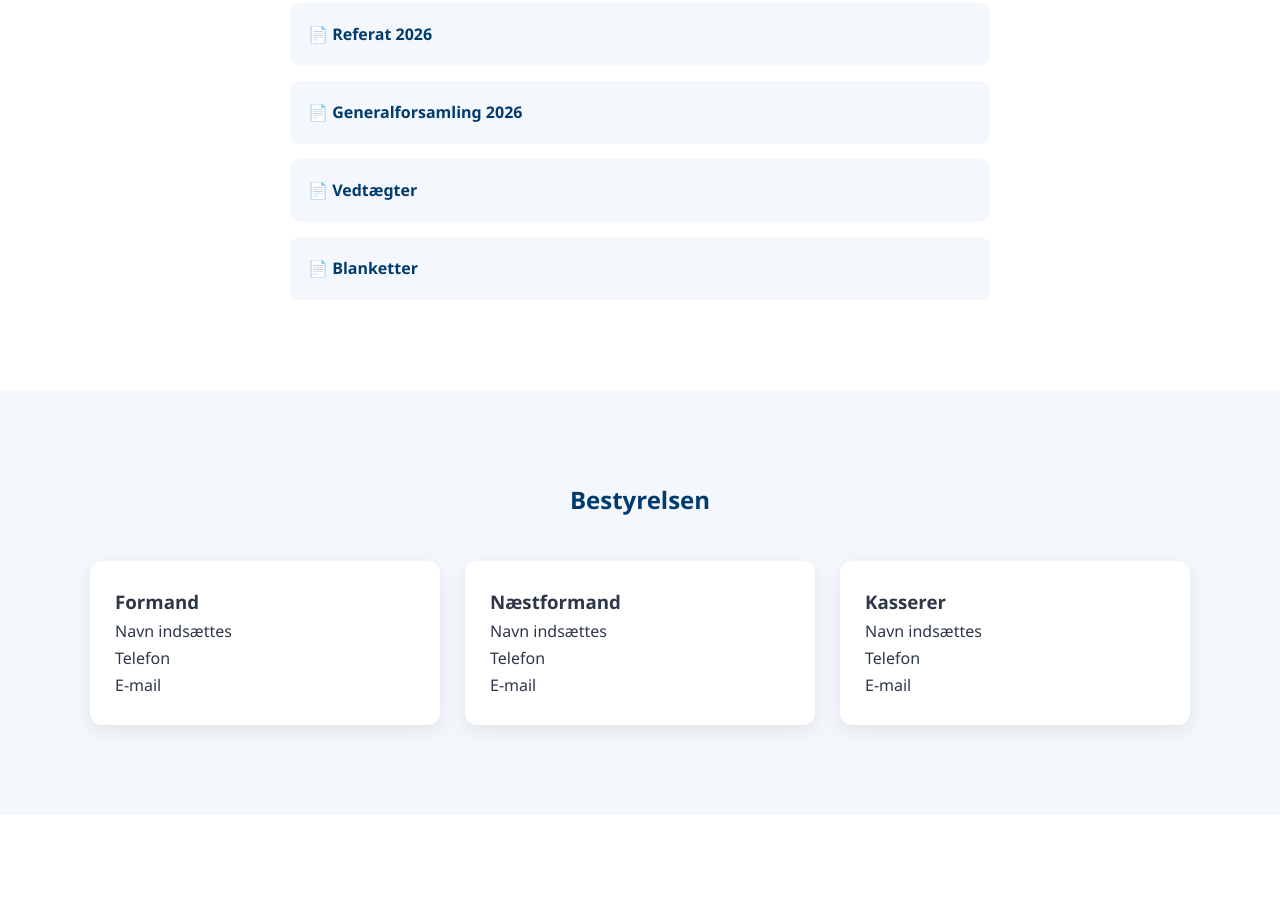
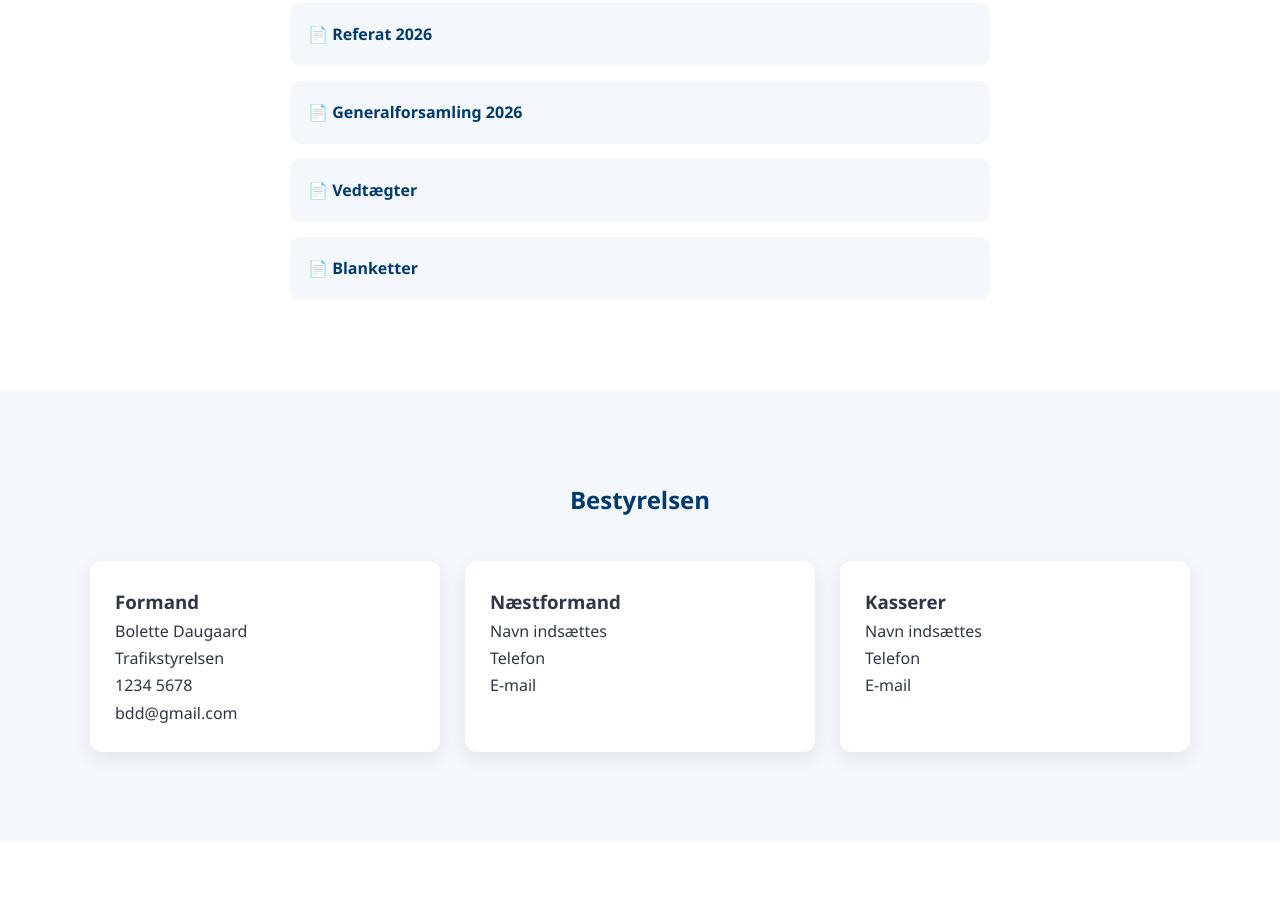
Before and after one commit to TrfKreds1/trfkreds1, a plain HTML site: page index.html in a window 1280 px wide. Shown: the part 1735-2637 px from the top of the page. Drawn offline with Linux system fonts and the light colour scheme.

Commit message:
Modify HTML structure and content
Updated the description meta tag and added member details for the chairman.

```diff
--- a/index.html
+++ b/index.html
@@ -8,7 +8,7 @@
     <title>Trafikforbundet Kreds 1</title>
 
     <meta name="description"
-        content="Trafikforbundet Kreds 1 arbejder for gode løn- og ansættelsesvilkår for medlemmerne.">
+        content="Trafikforbundet Kreds 1">
 
     <link rel="stylesheet" href="style.css">
 </head>
@@ -39,8 +39,6 @@
 
         <h1>Trafikforbundet Kreds 1</h1>
 
-        <p>
-            Sammen om stærke løn- og ansættelsesvilkår
         </p>
 
         <div class="hero-buttons">
@@ -162,9 +160,10 @@
 
             <div class="member">
                 <h3>Formand</h3>
-                <p>Navn indsættes</p>
-                <p>Telefon</p>
-                <p>E-mail</p>
+                <p>Bolette Daugaard</p>
+                <p>Trafikstyrelsen</p>
+                <p>1234 5678</p>
+                <p>bdd@gmail.com</p>
             </div>
 
             <div class="member">
```
